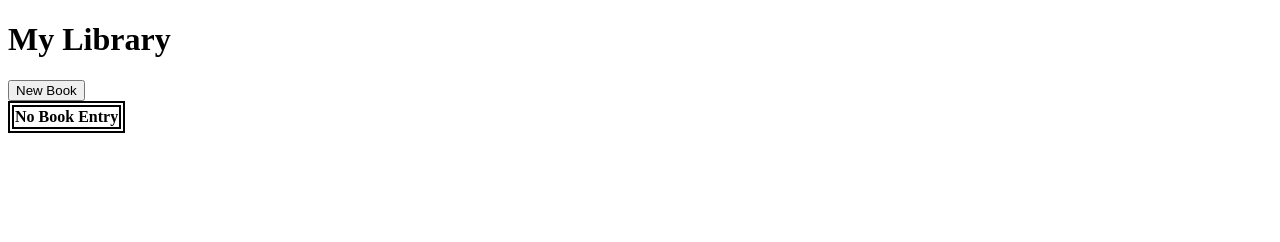
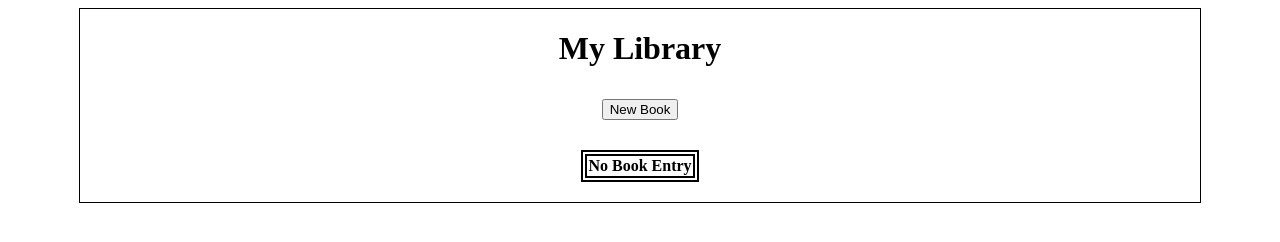
Before and after one commit to JohnDevHelix/odinLibrary, a plain HTML site: page index.html in a window 1280 px wide. Drawn offline with Linux system fonts and the light colour scheme; a web font is replaced by a local one.

Commit message:
Added main containers display flex

```diff
--- a/styles.css
+++ b/styles.css
@@ -1,3 +1,26 @@
-table, td, th {
-    border: 2px black solid;
-    }
+table,
+td,
+th {
+  border: 2px black solid;
+}
+
+.main-container {
+  display: flex;
+  justify-content: center;
+}
+
+.main {
+  display: flex;
+  width: 70rem;
+  border: black solid 1px;
+  flex-direction: column;
+  align-items: center;
+}
+
+.new-button {
+  padding: 10px 0 10px 0;
+}
+
+.table-container {
+  padding: 20px 0 20px 0;
+}
```
